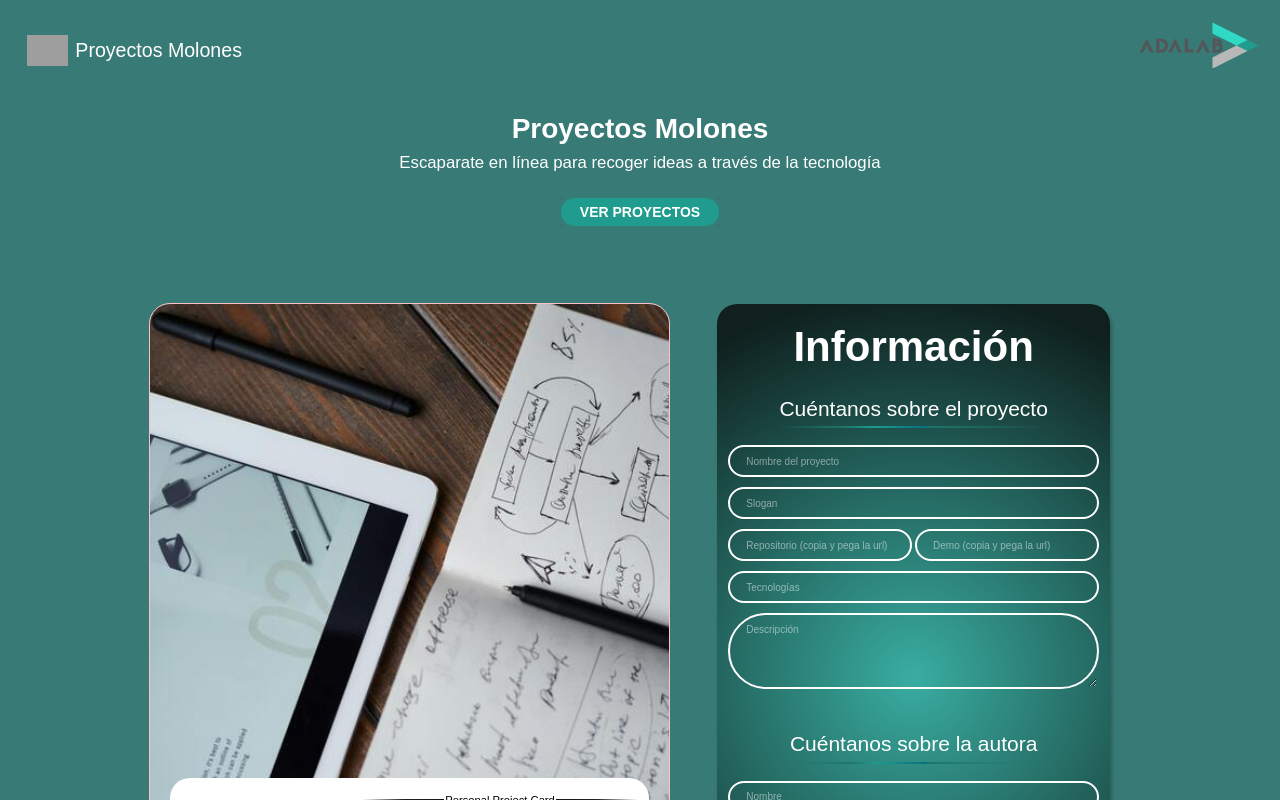
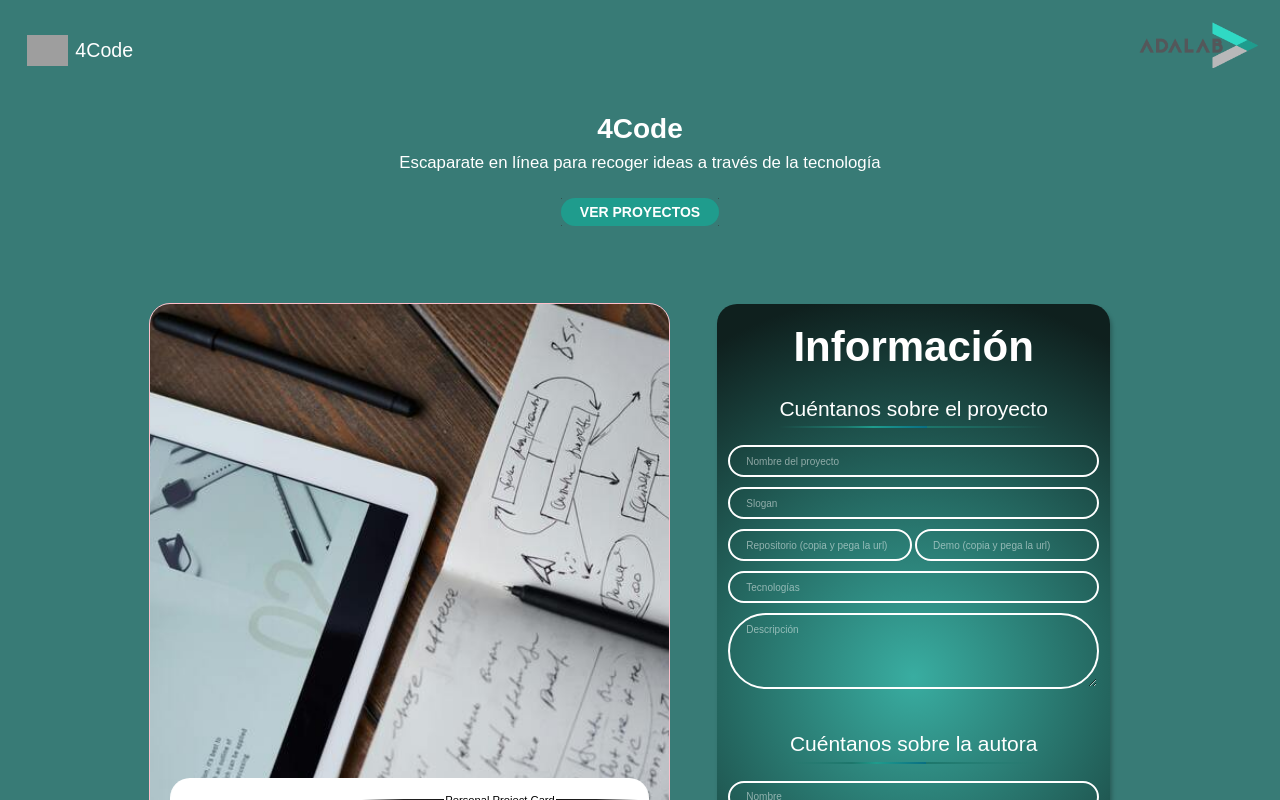
Before and after one commit to Nuria8890/ADALAB-project-module-3-team-2-ProyectosMolones, a React (Vite) app: page / in a window 1280 px wide. Both pictures are taken after a click on the element "Comenzar". Shown: the top 800 px of the page. Built offline with nearby package versions, Linux system fonts and the light colour scheme; grey boxes are pictures that could not be loaded.

Commit message:
update landing

```diff
--- a/src/components/Header.jsx
+++ b/src/components/Header.jsx
@@ -15,7 +15,7 @@ function Header() {
           src={laptopCodeSolid}
           alt="Logo proyectos molones"
         />
-        <h1 className="header__title">Proyectos molones</h1>
+        <h1 className="header__title">4Code</h1>
       </a>
       <Logo />
     </header>
--- a/src/components/Hero.jsx
+++ b/src/components/Hero.jsx
@@ -1,7 +1,7 @@
 function Hero() {
   return (
     <section className="hero">
-      <h2 className="title">Proyectos molones</h2>
+      <h2 className="title">4Code</h2>
       <p className="hero__text">
         Escaparate en línea para recoger ideas a través de la tecnología
       </p>
--- a/src/styles/core/_reset.scss
+++ b/src/styles/core/_reset.scss
@@ -10,6 +10,7 @@ ul {
 
 a {
   text-decoration: none;
+  color: white;
 }
 
 fieldset {
```
